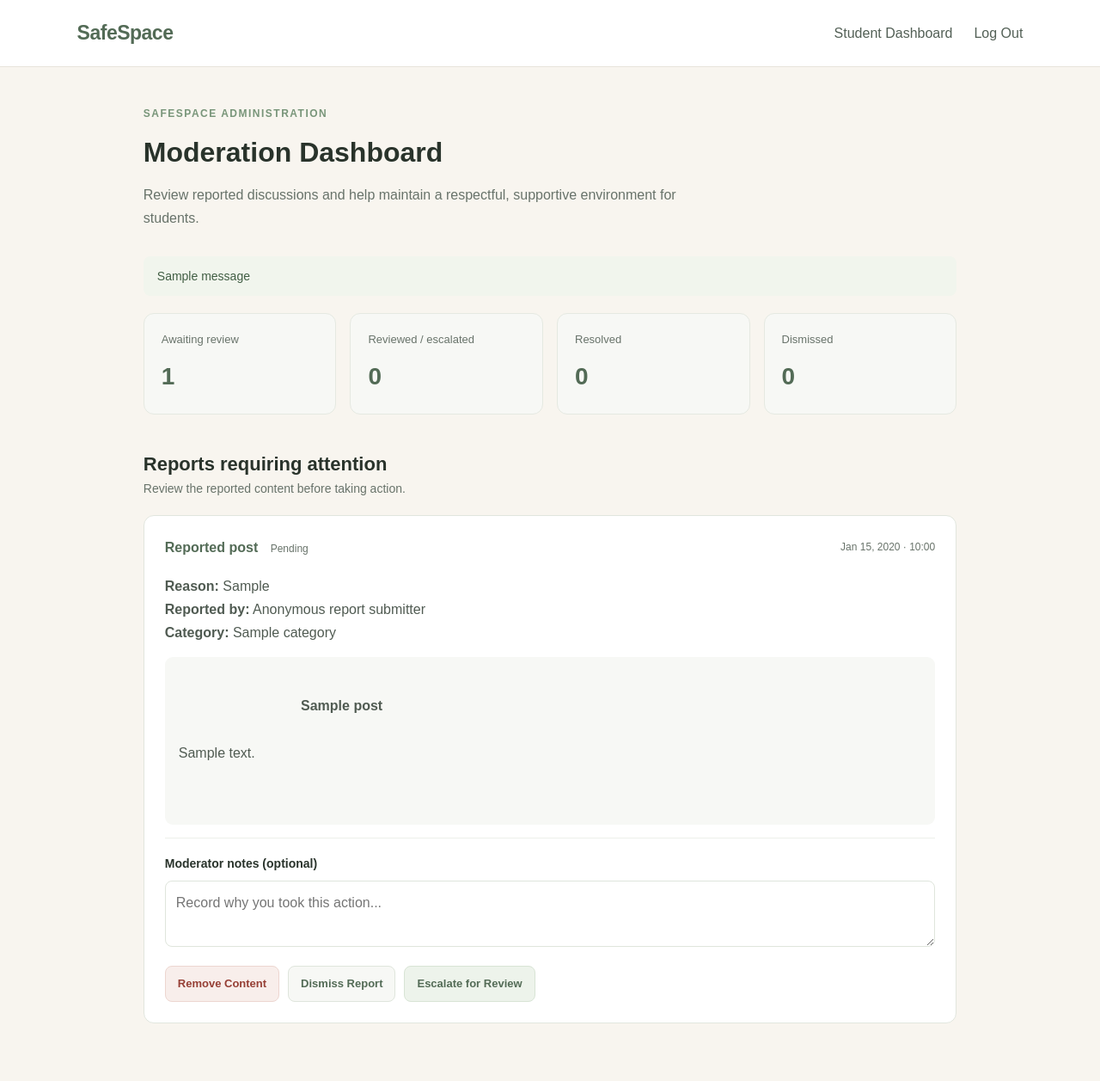
After one commit to JulietMumbi/safespace, a Django app: page /moderation-dashboard/ in a window 1280 px wide. The commit adds this page. Shown: the whole page at 86% size. Run offline with Django 5.2, Linux system fonts and the light colour scheme; a user stored in the database is signed in; tables that the repository leaves empty hold one stand-in row (values such as "Sample post"); one stand-in notice (Sample message) is shown.

Commit message:
created moderator dashboard

```diff
--- a/core/static/core/css/style.css
+++ b/core/static/core/css/style.css
@@ -1042,3 +1042,219 @@ input {
     background: #fbefed;
     color: #963f35;
 }
+/* MODERATION DASHBOARD */
+
+.moderation-page {
+    max-width: 1100px;
+    margin: 0 auto;
+    padding: 45px 6%;
+}
+
+.moderation-header {
+    margin-bottom: 30px;
+}
+
+.moderation-eyebrow {
+    color: #789579;
+    font-size: 12px;
+    font-weight: 700;
+    letter-spacing: 1.5px;
+}
+
+.moderation-header h1 {
+    margin: 10px 0;
+    color: #29332b;
+}
+
+.moderation-header > p:last-child {
+    max-width: 650px;
+    color: #68736a;
+    line-height: 1.7;
+}
+
+.moderation-stats {
+    display: grid;
+    grid-template-columns: repeat(4, minmax(0, 1fr));
+    gap: 16px;
+    margin-bottom: 40px;
+}
+
+.moderation-stat {
+    padding: 20px;
+    background: #f7f8f5;
+    border: 1px solid #e5e9e1;
+    border-radius: 12px;
+}
+
+.moderation-stat span {
+    display: block;
+    color: #68736a;
+    font-size: 13px;
+}
+
+.moderation-stat strong {
+    display: block;
+    margin-top: 10px;
+    color: #536b56;
+    font-size: 28px;
+}
+
+.moderation-section-heading {
+    margin-bottom: 20px;
+}
+
+.moderation-section-heading h2 {
+    color: #29332b;
+    font-size: 22px;
+}
+
+.moderation-section-heading p {
+    color: #68736a;
+    font-size: 14px;
+}
+
+.moderation-report {
+    margin-bottom: 22px;
+    padding: 24px;
+    background: #fff;
+    border: 1px solid #e1e6de;
+    border-radius: 12px;
+}
+
+.report-heading {
+    display: flex;
+    justify-content: space-between;
+    align-items: center;
+    gap: 12px;
+    flex-wrap: wrap;
+    margin-bottom: 18px;
+}
+
+.report-type {
+    margin-right: 10px;
+    color: #536b56;
+    font-weight: 700;
+}
+
+.report-status,
+.report-date {
+    color: #68736a;
+    font-size: 12px;
+}
+
+.report-details {
+    color: #505b52;
+    line-height: 1.7;
+    overflow-wrap: anywhere;
+}
+
+.reported-content {
+    margin: 15px 0;
+    padding: 16px;
+    background: #f7f8f5;
+    border-radius: 9px;
+    white-space: pre-wrap;
+    overflow-wrap: anywhere;
+}
+
+.reported-content p {
+    margin-bottom: 0;
+}
+
+.moderation-action-form {
+    padding-top: 18px;
+    border-top: 1px solid #edf0ea;
+}
+
+.moderation-action-form label {
+    display: block;
+    margin-bottom: 8px;
+    color: #29332b;
+    font-size: 14px;
+    font-weight: 600;
+}
+
+.moderation-action-form textarea {
+    width: 100%;
+    box-sizing: border-box;
+    padding: 12px;
+    border: 1px solid #dfe5dc;
+    border-radius: 8px;
+    font: inherit;
+    resize: vertical;
+}
+
+.moderation-buttons {
+    display: flex;
+    flex-wrap: wrap;
+    gap: 10px;
+    margin-top: 14px;
+}
+
+.moderation-button {
+    padding: 10px 14px;
+    border: 1px solid #dfe5dc;
+    border-radius: 8px;
+    background: #fff;
+    color: #536b56;
+    font: inherit;
+    font-size: 13px;
+    font-weight: 600;
+    cursor: pointer;
+}
+
+.remove-button {
+    background: #f8eeeb;
+    border-color: #edd6d0;
+    color: #963f35;
+}
+
+.dismiss-button {
+    background: #f7f8f5;
+}
+
+.escalate-button {
+    background: #edf3eb;
+    border-color: #d8e4d5;
+}
+
+.moderation-button:hover {
+    filter: brightness(0.97);
+}
+
+.moderation-empty {
+    padding: 45px 20px;
+    text-align: center;
+    background: #f7f8f5;
+    border-radius: 12px;
+}
+
+.moderation-empty h3 {
+    color: #29332b;
+}
+
+.moderation-empty p {
+    color: #68736a;
+}
+
+@media (max-width: 700px) {
+    .moderation-stats {
+        grid-template-columns: repeat(2, minmax(0, 1fr));
+    }
+
+    .moderation-page {
+        padding: 30px 5%;
+    }
+
+    .moderation-report {
+        padding: 18px;
+    }
+
+    .moderation-buttons {
+        flex-direction: column;
+    }
+
+    .moderation-button {
+        width: 100%;
+    }
+}
--- /dev/null
+++ b/core/templates/core/moderation_dashboard.html
@@ -0,0 +1,199 @@
+{% load static %}
+
+<!DOCTYPE html>
+<html lang="en">
+<head>
+    <meta charset="UTF-8">
+    <meta name="viewport" content="width=device-width, initial-scale=1.0">
+
+    <title>Moderation Dashboard - SafeSpace</title>
+
+    <link rel="stylesheet" href="{% static 'core/css/style.css' %}">
+</head>
+
+<body>
+    <nav class="navbar">
+        <div class="logo">SafeSpace</div>
+
+        <div class="nav-links">
+            <a href="{% url 'dashboard' %}">Student Dashboard</a>
+            <a href="{% url 'logout' %}">Log Out</a>
+        </div>
+    </nav>
+
+    <main class="moderation-page">
+
+        <header class="moderation-header">
+            <p class="moderation-eyebrow">SAFESPACE ADMINISTRATION</p>
+            <h1>Moderation Dashboard</h1>
+            <p>
+                Review reported discussions and help maintain a
+                respectful, supportive environment for students.
+            </p>
+        </header>
+
+        {% if messages %}
+            <div class="messages-container">
+                {% for message in messages %}
+                    <div class="message-alert {{ message.tags }}">
+                        {{ message }}
+                    </div>
+                {% endfor %}
+            </div>
+        {% endif %}
+
+        <section class="moderation-stats">
+
+            <div class="moderation-stat">
+                <span>Awaiting review</span>
+                <strong>{{ pending_count }}</strong>
+            </div>
+
+            <div class="moderation-stat">
+                <span>Reviewed / escalated</span>
+                <strong>{{ reviewed_count }}</strong>
+            </div>
+
+            <div class="moderation-stat">
+                <span>Resolved</span>
+                <strong>{{ resolved_count }}</strong>
+            </div>
+
+            <div class="moderation-stat">
+                <span>Dismissed</span>
+                <strong>{{ dismissed_count }}</strong>
+            </div>
+
+        </section>
+
+        <section class="moderation-reports">
+            <div class="moderation-section-heading">
+                <div>
+                    <h2>Reports requiring attention</h2>
+                    <p>Review the reported content before taking action.</p>
+                </div>
+            </div>
+
+            {% for report in reports %}
+
+                <article class="moderation-report">
+
+                    <div class="report-heading">
+                        <div>
+                            <span class="report-type">
+                                {% if report.post_id %}
+                                    Reported post
+                                {% else %}
+                                    Reported reply
+                                {% endif %}
+                            </span>
+
+                            <span class="report-status">
+                                {{ report.get_status_display }}
+                            </span>
+                        </div>
+
+                        <span class="report-date">
+                            {{ report.created_at|date:"M d, Y · H:i" }}
+                        </span>
+                    </div>
+
+                    <div class="report-details">
+                        <p>
+                            <strong>Reason:</strong>
+                            {{ report.reason }}
+                        </p>
+
+                        <p>
+                            <strong>Reported by:</strong>
+                            Anonymous report submitter
+                        </p>
+
+                        {% if report.post %}
+                            <p>
+                                <strong>Category:</strong>
+                                {{ report.post.category.name }}
+                            </p>
+
+                            <div class="reported-content">
+                                <strong>{{ report.post.title }}</strong>
+                                <p>{{ report.post.content }}</p>
+                            </div>
+
+                        {% elif report.reply %}
+                            <div class="reported-content">
+                                <strong>Reply to:</strong>
+                                {{ report.reply.post.title }}
+                                <p>{{ report.reply.content }}</p>
+                            </div>
+
+                        {% else %}
+                            <p>The reported content is no longer available.</p>
+                        {% endif %}
+                    </div>
+
+                    <form method="POST" class="moderation-action-form">
+                        {% csrf_token %}
+
+                        <input type="hidden"
+                               name="report_id"
+                               value="{{ report.pk }}">
+
+                        <label for="notes-{{ report.pk }}">
+                            Moderator notes (optional)
+                        </label>
+
+                        <textarea
+                            id="notes-{{ report.pk }}"
+                            name="notes"
+                            rows="2"
+                            maxlength="1000"
+                            placeholder="Record why you took this action..."
+                        ></textarea>
+
+                        <div class="moderation-buttons">
+                            <button
+                                type="submit"
+                                name="action"
+                                value="remove"
+                                class="moderation-button remove-button"
+                                onclick="return confirm('Remove this reported content?');">
+                                Remove Content
+                            </button>
+
+                            <button
+                                type="submit"
+                                name="action"
+                                value="dismiss"
+                                class="moderation-button dismiss-button">
+                                Dismiss Report
+                            </button>
+
+                            <button
+                                type="submit"
+                                name="action"
+                                value="escalate"
+                                class="moderation-button escalate-button">
+                                Escalate for Review
+                            </button>
+                        </div>
+                    </form>
+
+                </article>
+
+            {% empty %}
+
+                <div class="moderation-empty">
+                    <h3>No reports require attention</h3>
+                    <p>
+                        New reports will appear here when students
+                        report posts or replies.
+                    </p>
+                </div>
+
+            {% endfor %}
+        </section>
+
+    </main>
+</body>
+</html>
--- a/core/urls.py
+++ b/core/urls.py
@@ -9,6 +9,11 @@ urlpatterns = [
     path('dashboard/', views.dashboard, name='dashboard'),
     path('create-post/', views.create_post, name='create_post'),
     path(
+    'moderation-dashboard/',
+    views.moderation_dashboard,
+    name='moderation_dashboard'
+),
+    path(
     'category/<int:category_id>/',
     views.category_posts,
     name='category_posts'
--- a/core/views.py
+++ b/core/views.py
@@ -383,3 +383,109 @@ def category_posts(request, category_id):
         'reply_error': reply_error,
         'reply_error_post_id': reply_error_post_id,
     })
+def moderation_dashboard(request):
+    if not request.user.is_authenticated:
+        return redirect('login')
+
+    if not (
+        request.user.is_staff
+        or request.user.role in ['admin', 'moderator']
+    ):
+        return HttpResponseForbidden(
+            'You are not authorized to access this page.'
+        )
+
+    if request.method == 'POST':
+        report_id = request.POST.get('report_id')
+        action = request.POST.get('action')
+        notes = request.POST.get('notes', '').strip()
+
+        report = Report.objects.filter(
+            pk=report_id
+        ).select_related('post', 'reply').first()
+
+        if report is None:
+            messages.error(request, 'Report not found.')
+            return redirect('moderation_dashboard')
+
+        if report.status not in ['pending', 'reviewed']:
+            messages.error(
+                request,
+                'This report has already been resolved.'
+            )
+            return redirect('moderation_dashboard')
+
+        if action not in ['remove', 'dismiss', 'escalate']:
+            messages.error(request, 'Invalid moderation action.')
+            return redirect('moderation_dashboard')
+
+        if action == 'remove':
+            target = report.post if report.post_id else report.reply
+
+            if target is None:
+                messages.error(
+                    request,
+                    'The reported content is no longer available.'
+                )
+                return redirect('moderation_dashboard')
+
+            target.status = 'removed'
+            target.save(update_fields=['status'])
+            report.status = 'resolved'
+
+        elif action == 'dismiss':
+            report.status = 'dismissed'
+
+        elif action == 'escalate':
+            report.status = 'reviewed'
+
+        report.save(update_fields=['status'])
+
+        ModerationAction.objects.create(
+            moderator=request.user,
+            post=report.post,
+            reply=report.reply,
+            action_type=action,
+            reason=notes or f'Report {action} by moderator.',
+        )
+
+        messages.success(
+            request,
+            'Moderation action completed successfully.'
+        )
+
+        return redirect('moderation_dashboard')
+
+    reports = Report.objects.select_related(
+        'reporter',
+        'post',
+        'reply',
+        'post__author',
+        'post__category',
+        'reply__author',
+        'reply__post',
+    ).filter(
+        status__in=['pending', 'reviewed']
+    ).order_by('-created_at')
+
+    context = {
+        'reports': reports,
+        'pending_count': Report.objects.filter(
+            status='pending'
+        ).count(),
+        'reviewed_count': Report.objects.filter(
+            status='reviewed'
+        ).count(),
+        'resolved_count': Report.objects.filter(
+            status='resolved'
+        ).count(),
+        'dismissed_count': Report.objects.filter(
+            status='dismissed'
+        ).count(),
+    }
+
+    return render(
+        request,
+        'core/moderation_dashboard.html',
+        context
+    )
```
